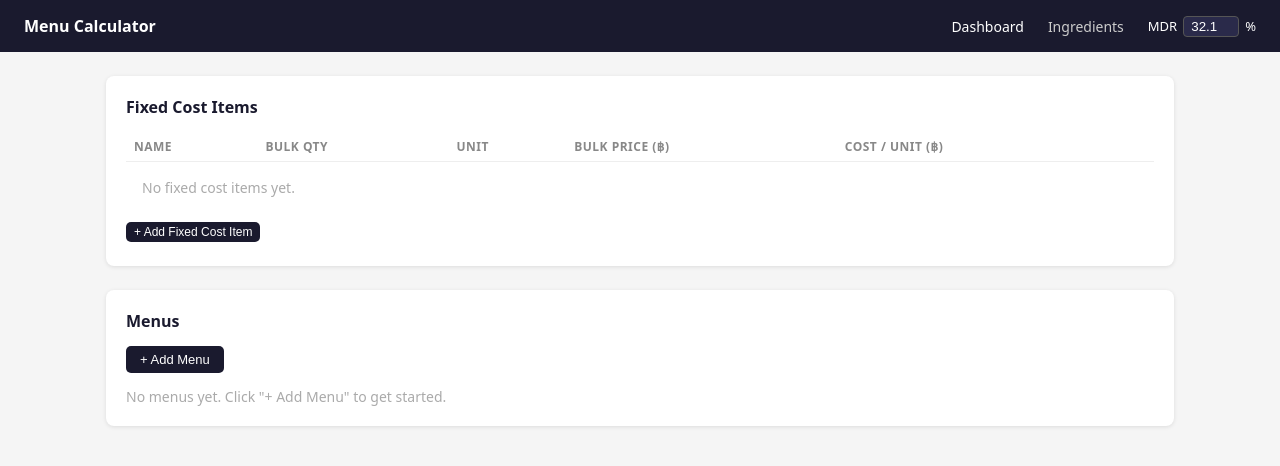
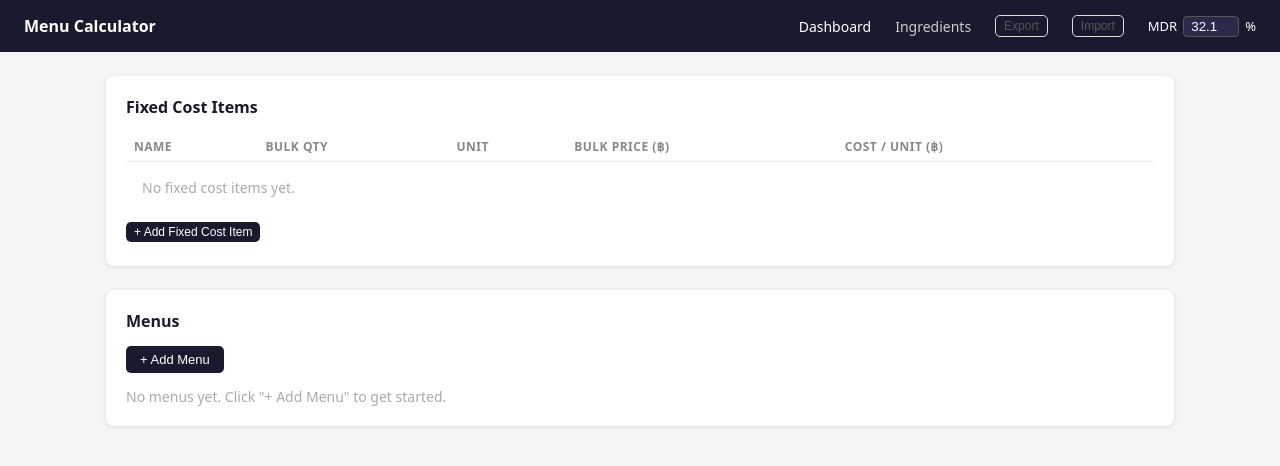
Before and after one commit to bakamitai456/menu-calculate, a plain HTML site: page index.html in a window 1280 px wide. Drawn offline with Linux system fonts and the light colour scheme.

Commit message:
feat: add export/import buttons to nav bar

```diff
--- a/index.html
+++ b/index.html
@@ -11,6 +11,8 @@
     <span class="brand">Menu Calculator</span>
     <a href="index.html" class="active">Dashboard</a>
     <a href="ingredients.html">Ingredients</a>
+    <button class="btn btn-ghost btn-sm" onclick="exportData()">Export</button>
+    <button class="btn btn-ghost btn-sm" onclick="importData()">Import</button>
     <div class="mdr-control">
       MDR <input type="number" id="mdrInput" min="0" max="100" step="0.1"> %
     </div>
```
Also changed, not shown: ingredients.html (+2 -0 lines).
